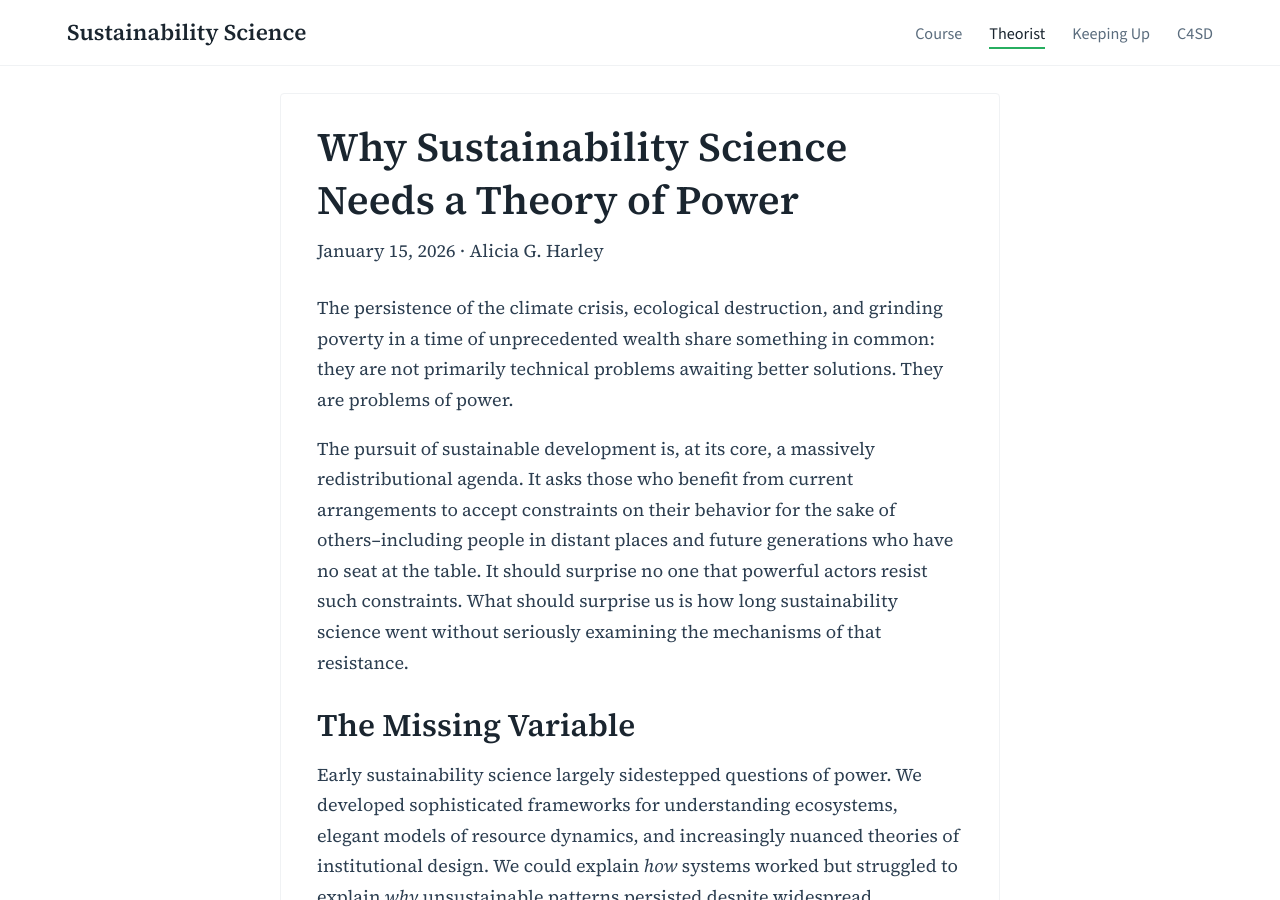
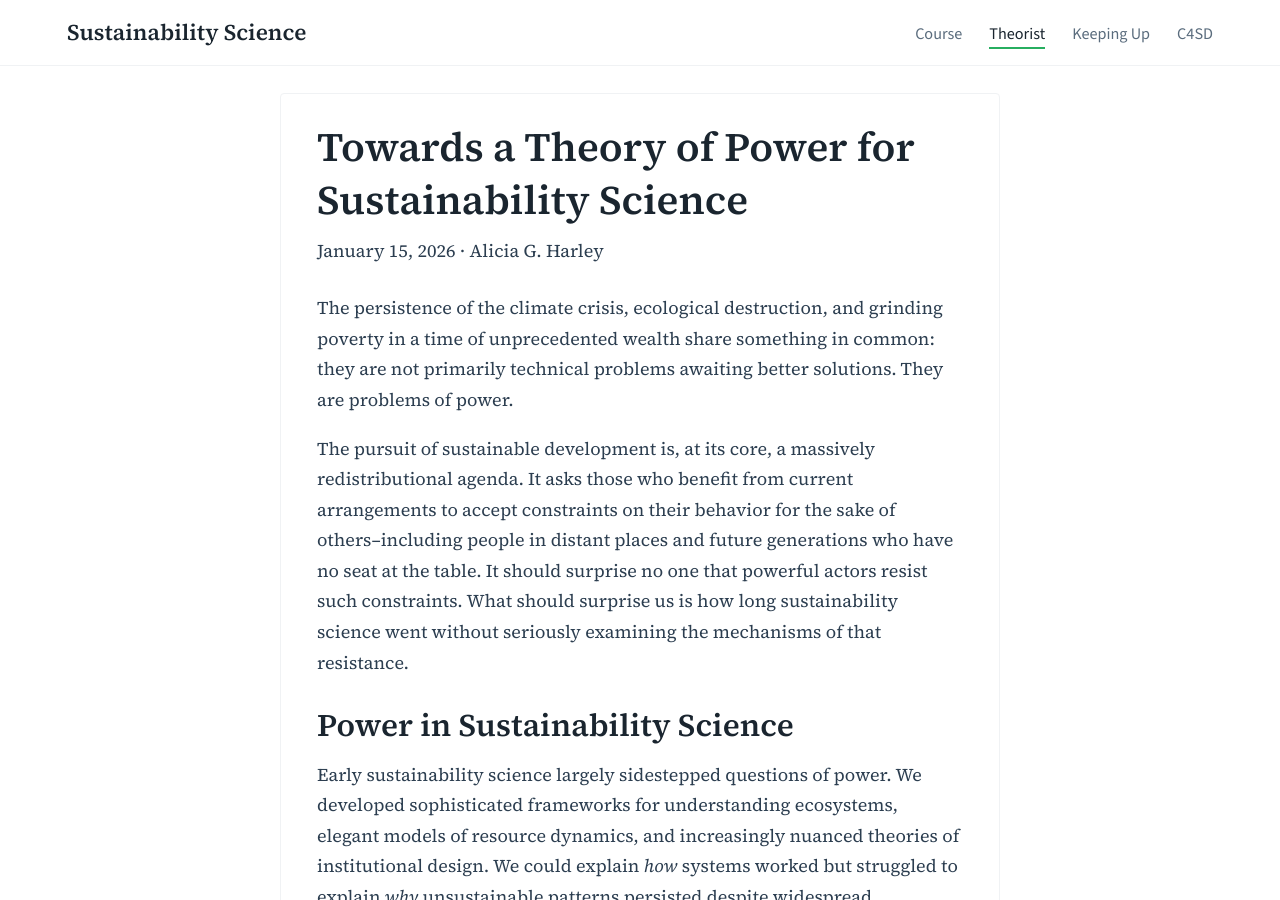
Before and after one commit to agharley/sustsci, a Jekyll site: the page built from blog/_posts/2026-01-15-power-sustainability-science.md, in a window 1280 px wide and 900 px high. Built offline with Jekyll 4.4.1, drawn with Linux system fonts in a browser that asks for light colours.

Commit message:
Update 2026-01-15-power-sustainability-science.md

```diff
--- a/blog/_posts/2026-01-15-power-sustainability-science.md
+++ b/blog/_posts/2026-01-15-power-sustainability-science.md
@@ -1,6 +1,6 @@
 ---
 layout: blog
-title: "Why Sustainability Science Needs a Theory of Power"
+title: "Towards a Theory of Power for Sustainability Science"
 author: Alicia G. Harley
 date: 2026-01-15
 description: "Power shapes why unsustainable patterns persist. A three-dimensional framework for analyzing how power operates—and how it can be contested—in sustainability science."
@@ -10,7 +10,7 @@ The persistence of the climate crisis, ecological destruction, and grinding pove
 
 The pursuit of sustainable development is, at its core, a massively redistributional agenda. It asks those who benefit from current arrangements to accept constraints on their behavior for the sake of others--including people in distant places and future generations who have no seat at the table. It should surprise no one that powerful actors resist such constraints. What should surprise us is how long sustainability science went without seriously examining the mechanisms of that resistance.
 
-## The Missing Variable
+## Power in Sustainability Science
 
 Early sustainability science largely sidestepped questions of power. We developed sophisticated frameworks for understanding ecosystems, elegant models of resource dynamics, and increasingly nuanced theories of institutional design. We could explain *how* systems worked but struggled to explain *why* unsustainable patterns persisted despite widespread knowledge of their harms. When we encountered resistance to change, we fell back on vague gestures toward "political will" or "implementation challenges."
 
```
